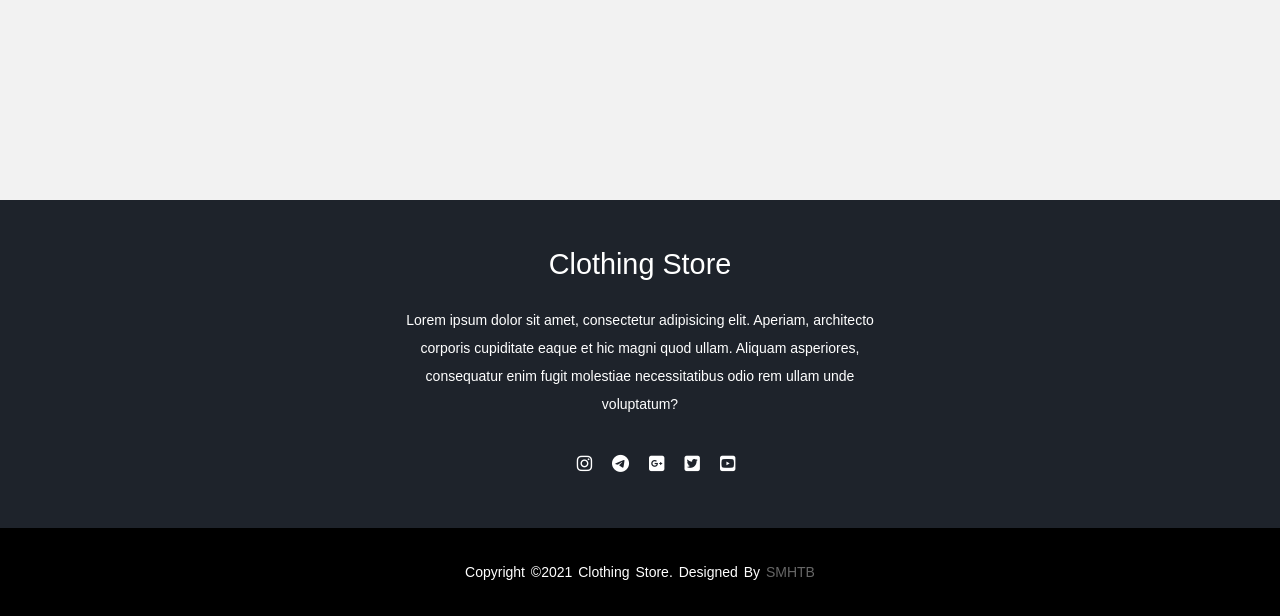
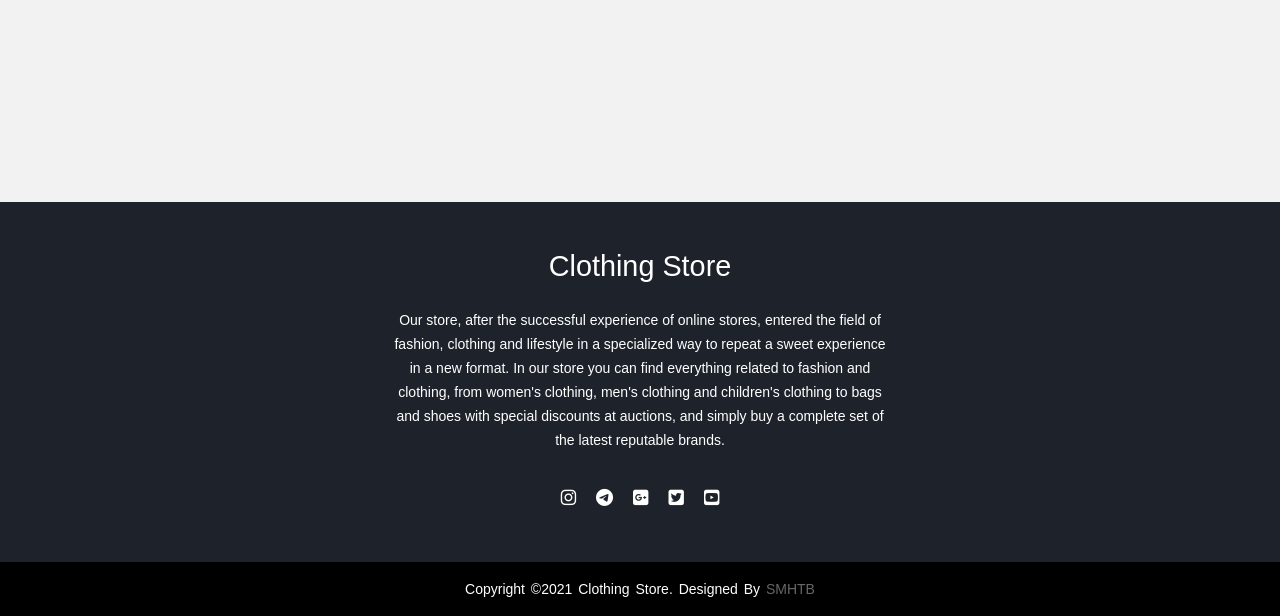
Before and after one commit to smhtbtb/Maktab_52_Django_Clothing_Store, a Django app: page /core/base/ in a window 1280 px wide. Shown: the part 184-800 px from the top of the page. Run offline with Django 3.2, Linux system fonts and the light colour scheme; some libraries are stand-ins or nearby versions.

Commit message:
Base Template DONE. Starting BaseModel Core App

```diff
--- a/Maktab_52_Django_Clothing_Store/Maktab_52_Django_Clothing_Store/urls.py
+++ b/Maktab_52_Django_Clothing_Store/Maktab_52_Django_Clothing_Store/urls.py
@@ -21,4 +21,6 @@ urlpatterns = [
     path('customer/', include('customer.urls')),
     path('core/', include('core.urls')),
     # path('accounts/', include('django.contrib.auth.urls')),
+    path('core/', include('product.urls')),
+
 ]
--- /dev/null
+++ b/Maktab_52_Django_Clothing_Store/product/urls.py
@@ -0,0 +1,7 @@
+from django.urls import path
+
+from core.views import *
+
+urlpatterns = [
+    # path('base/', MyView.as_view(), name='baseview'),
+    ]
--- a/Maktab_52_Django_Clothing_Store/static/core_st/base.css
+++ b/Maktab_52_Django_Clothing_Store/static/core_st/base.css
@@ -58,6 +58,7 @@ nav .nav-items li a{
     font-size: 18px;
     font-weight: 500;
     text-decoration: none;
+    transition: color .4s ease;
 }
 
 nav .nav-items li a:hover {
@@ -260,7 +261,7 @@ footer{
 .footer-content p{
     max-width: 500px;
     margin: 10px auto;
-    line-height: 28px;
+    line-height: 24px;
     font-size: 14px;
 }
 
@@ -270,6 +271,7 @@ footer{
     align-items: center;
     justify-content: center;
     margin: 1rem 0 3rem 0;
+    padding: 0;
 }
 
 .socials li{
@@ -293,7 +295,7 @@ footer{
 .footer-bottom{
     background: #000000;
     width: 100vw;
-    padding: 20px 0;
+    padding: 5px 0;
     text-align: center;
 }
 
@@ -309,12 +311,15 @@ footer{
     font-weight: 200;
 }
 
+.footer-bottom span a{
+    text-decoration: none;
+    color: #ffffff;
+    transition: color .2s ease;
+}
 
-
-
-
-
-
-
+.footer-bottom span a:hover {
+    color: rgb(38, 214, 59);
+}
 
 /*end footer*/
+/*_____________________________________________________________________________________________________________*/
--- a/Maktab_52_Django_Clothing_Store/templates/base_temp/base.html
+++ b/Maktab_52_Django_Clothing_Store/templates/base_temp/base.html
@@ -96,10 +96,8 @@
 
     <footer>
         <div class="footer-content">
-            <h3>Clothing Store</h3>
-            <p>Lorem ipsum dolor sit amet, consectetur adipisicing elit. Aperiam, architecto corporis cupiditate eaque
-                et hic magni quod ullam. Aliquam asperiores, consequatur enim fugit molestiae necessitatibus odio rem
-                ullam unde voluptatum?</p>
+            <h3>{% trans 'Clothing Store' %}</h3>
+            <p>{% trans "Our store, after the successful experience of online stores, entered the field of fashion, clothing and lifestyle in a specialized way to repeat a sweet experience in a new format. In our store you can find everything related to fashion and clothing, from women's clothing, men's clothing and children's clothing to bags and shoes with special discounts at auctions, and simply buy a complete set of the latest reputable brands." %}</p>
             <ul class="socials">
                 <li><a href="#"><i class="fa fa-instagram"></i></a></li>
                 <li><a href="#"><i class="fa fa-telegram"></i></a></li>
@@ -108,7 +106,7 @@
                 <li><a href="#"><i class="fa fa-youtube-square"></i></a></li>
             </ul>
             <div class="footer-bottom">
-                <p>copyright &copy;2021 Clothing Store. designed by <span>smhtb</span></p>
+                <p>copyright &copy;2021 Clothing Store. designed by <span><a href="#">smhtb</a></span></p>
             </div>
         </div>
     </footer>
@@ -145,5 +143,6 @@
 
 
 </script>
+{% block extrascript %}{% endblock %}
 </body>
 </html>
```
Also changed, not shown: Maktab_52_Django_Clothing_Store/core/models.py (+26 -0 lines), Maktab_52_Django_Clothing_Store/core/tests.py (+31 -0 lines), Maktab_52_Django_Clothing_Store/product/tests.py (line endings or trailing spaces).
